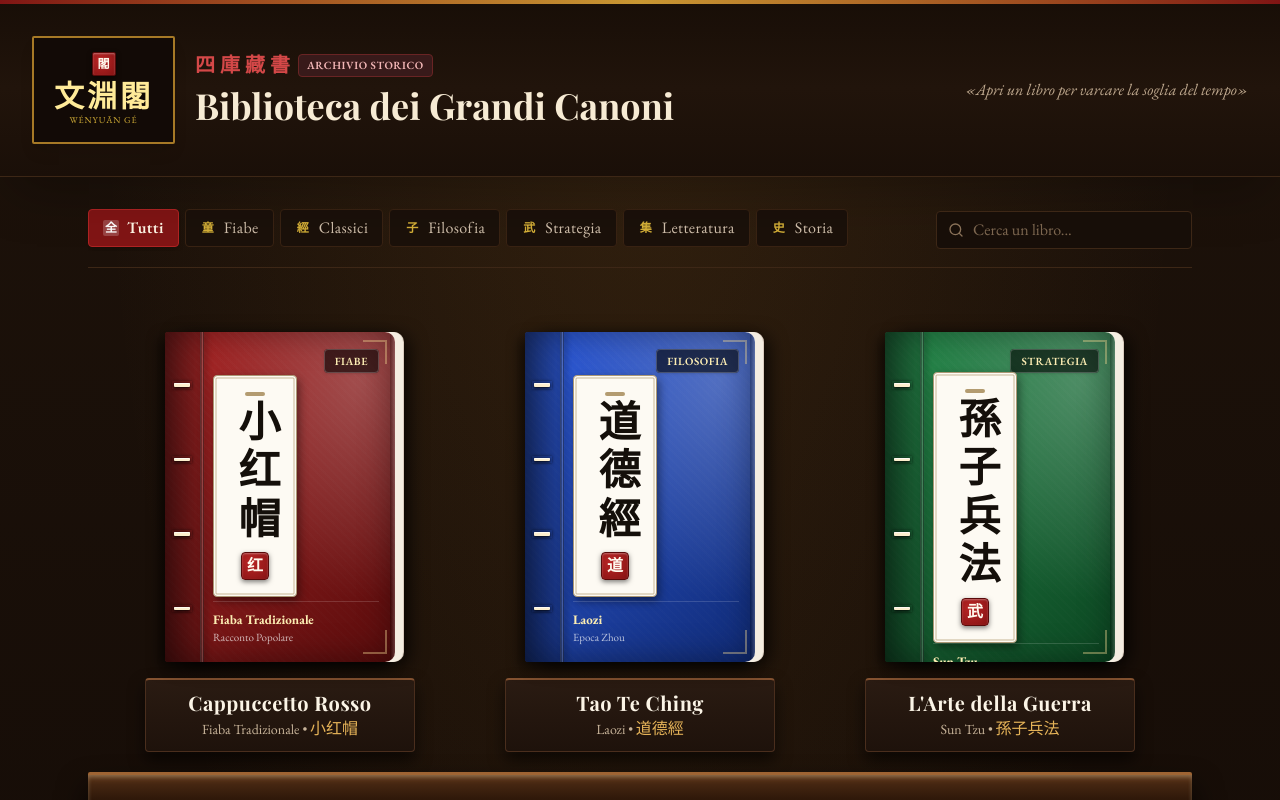
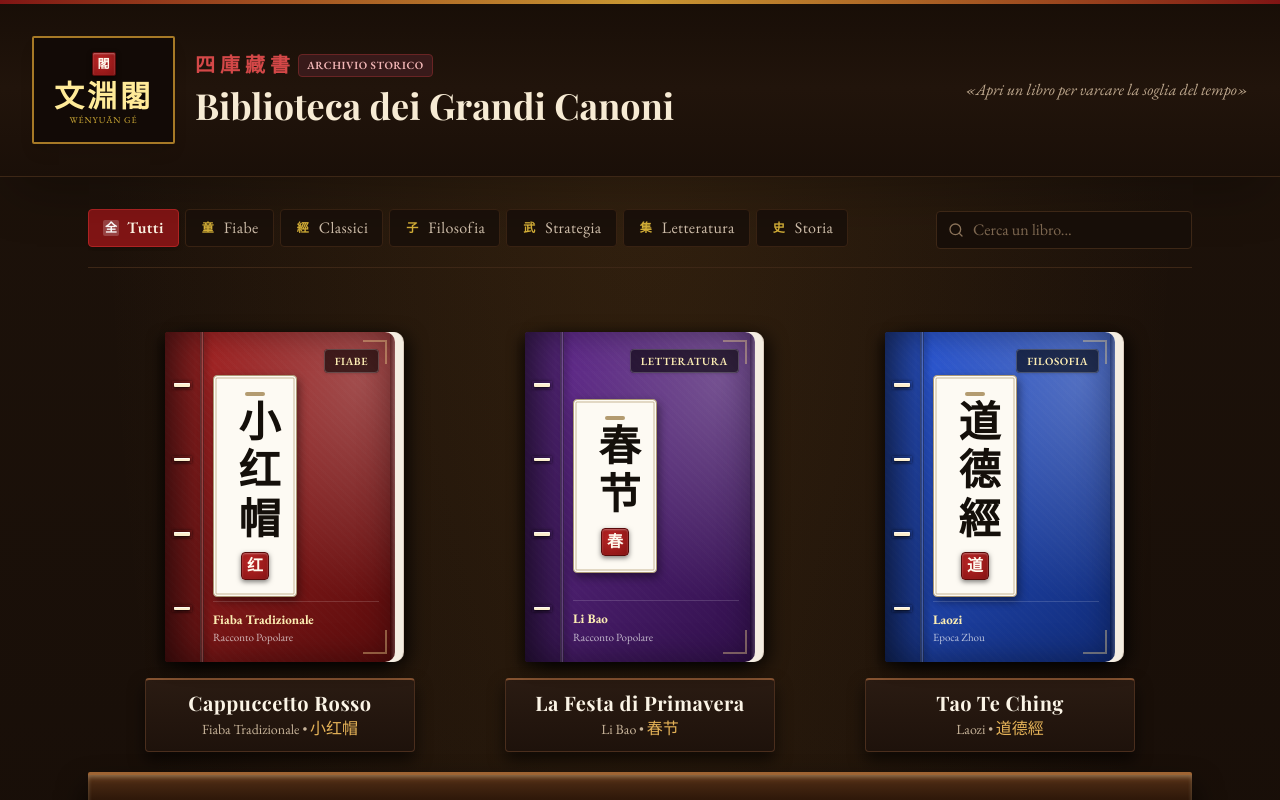
Before and after one commit to scottino2019-glitch/libri-cinese, a React (Vite) app: page / in a window 1280 px wide. Shown: the top 800 px of the page. Built offline with nearby package versions, Linux system fonts and the light colour scheme; a web font is replaced by a local one.

Commit message:
Add 'La Festa di Primavera' book entry

```diff
--- a/src/data/defaultBooks.ts
+++ b/src/data/defaultBooks.ts
@@ -37,6 +37,16 @@ export const RAW_BOOKS: SimpleBookInput[] = [
     category: 'fiabe',
     color: '#a31515', // Rosso Scarlatto
     seal: '红',
+  },
+  {
+    title: 'La Festa di Primavera',
+    chineseTitle: '春节',
+    fileName: 'primavera.html',
+    author: 'Li Bao',
+    dynasty: 'Racconto Popolare',
+    category: 'letteratura',
+    color: '#581c87', // Porpora Reale
+    seal: '春',
   },
   {
     title: 'Tao Te Ching',
```
